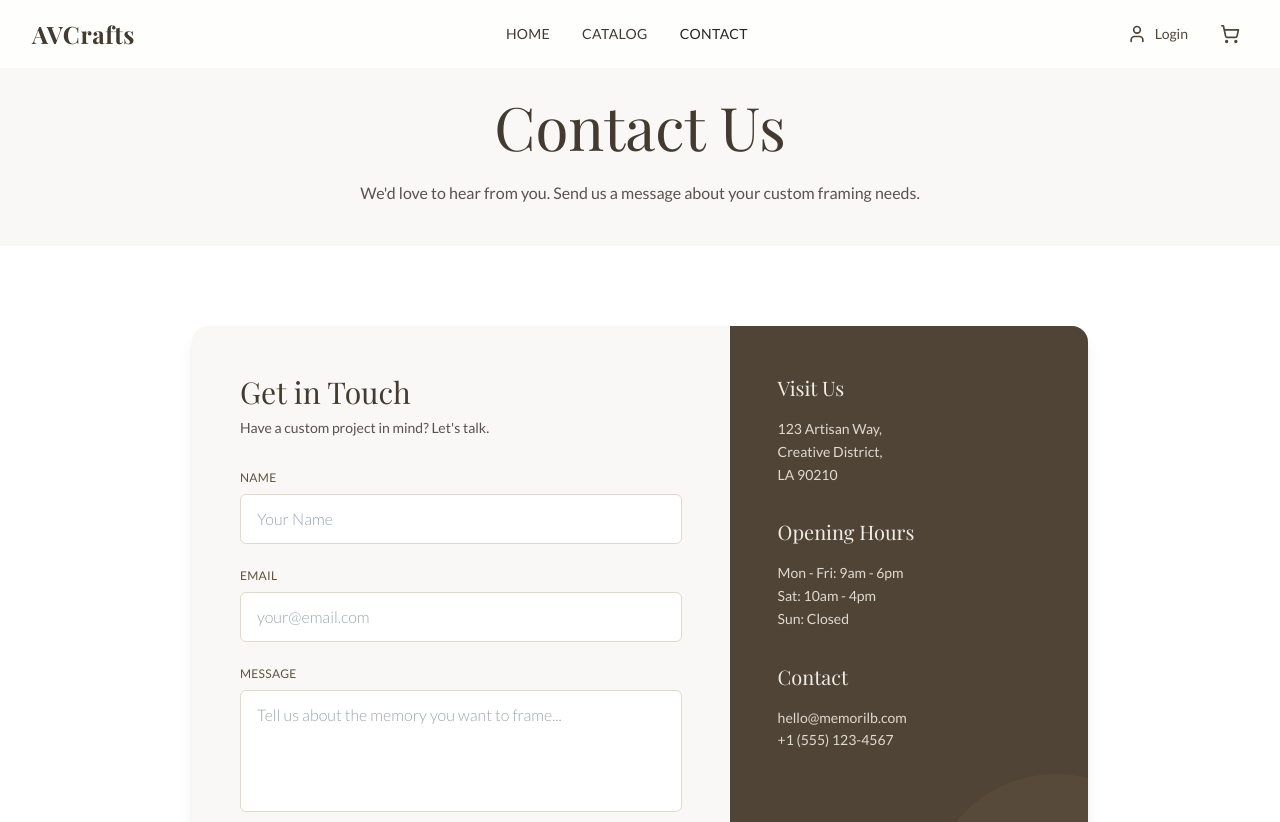
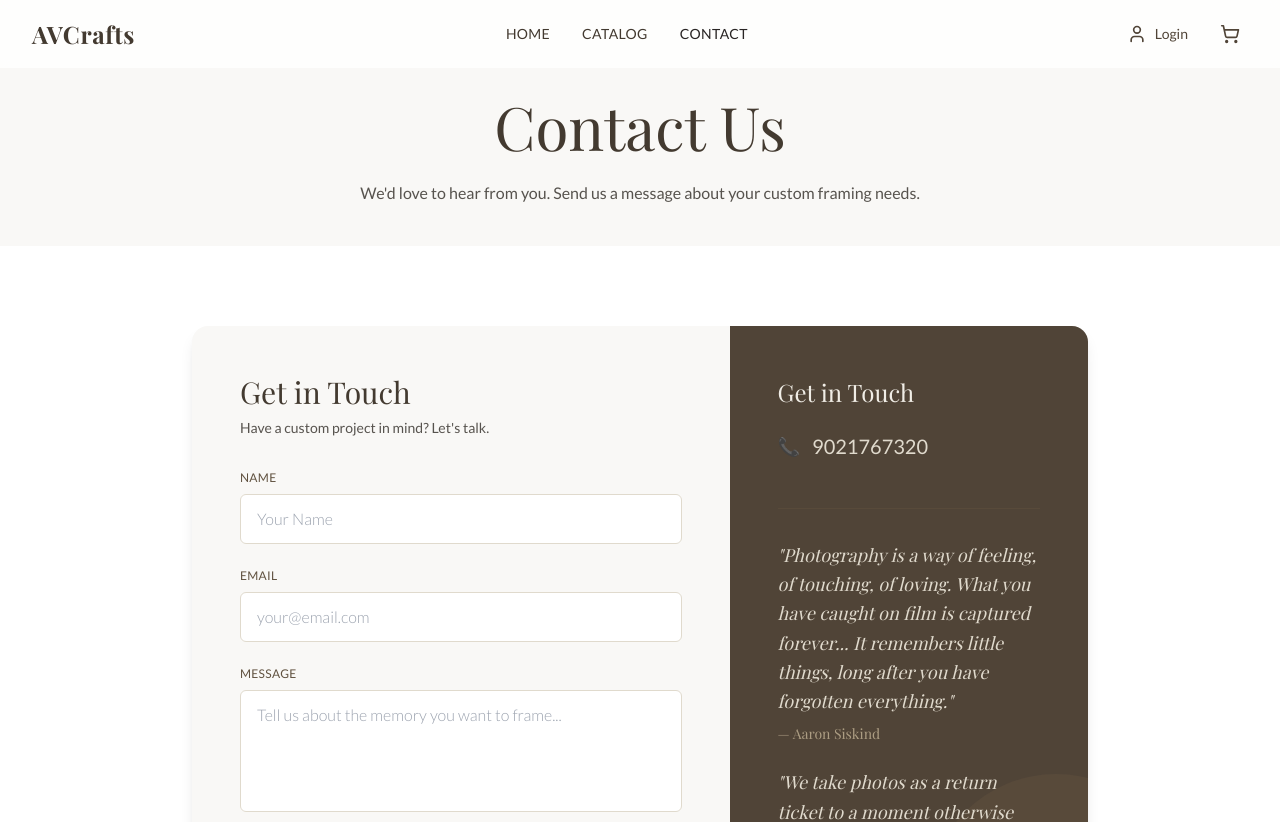
Before and after one commit to ManasT10-14/avcrafts, a React (Vite) app in the folder client/: page /contact in a window 1280 px wide. Shown: the top 822 px of the page. Built offline with nearby package versions, Linux system fonts and the light colour scheme; a web font is replaced by a local one.

Commit message:
Polish website content, update branding to AV Crafts, and clean up contact page

```diff
--- a/client/src/components/home/About.jsx
+++ b/client/src/components/home/About.jsx
@@ -26,7 +26,7 @@ const About = () => {
                     </div>
 
                     <p className="text-body text-lg">
-                        At MemoriLb, we believe that every picture tells a story worth preserving. Founded in 2024, our studio was born from a simple desire: to create beautiful, handcrafted homes for your most cherished moments.
+                        At AV Crafts, we believe that every picture tells a story worth preserving. Founded in 2024, our studio was born from a simple desire: to create beautiful, handcrafted homes for your most cherished moments.
                     </p>
 
                     <p className="text-body text-base">
--- a/client/src/components/home/Contact.jsx
+++ b/client/src/components/home/Contact.jsx
@@ -42,29 +42,25 @@ const Contact = () => {
 
                 {/* Info Side */}
                 <div className="bg-earth-800 p-8 md:p-12 w-full md:w-2/5 text-white flex flex-col justify-between relative overflow-hidden">
-                    <div className="relative z-10 space-y-8">
+                    <div className="relative z-10 space-y-12 flex flex-col justify-center h-full">
                         <div>
-                            <h3 className="font-serif text-xl mb-4 text-earth-100">Visit Us</h3>
-                            <p className="text-earth-200 text-sm leading-relaxed">
-                                123 Artisan Way,<br />
-                                Creative District,<br />
-                                LA 90210
-                            </p>
+                            <h3 className="font-serif text-2xl mb-6 text-earth-100">Get in Touch</h3>
+                            <div className="flex items-center gap-3 text-earth-200">
+                                <span className="text-lg">📞</span>
+                                <a href="tel:9021767320" className="text-xl font-medium hover:text-white transition-colors">9021767320</a>
+                            </div>
                         </div>
-                        <div>
-                            <h3 className="font-serif text-xl mb-4 text-earth-100">Opening Hours</h3>
-                            <p className="text-earth-200 text-sm leading-relaxed">
-                                Mon - Fri: 9am - 6pm<br />
-                                Sat: 10am - 4pm<br />
-                                Sun: Closed
-                            </p>
-                        </div>
-                        <div>
-                            <h3 className="font-serif text-xl mb-4 text-earth-100">Contact</h3>
-                            <p className="text-earth-200 text-sm leading-relaxed">
-                                hello@memorilb.com<br />
-                                +1 (555) 123-4567
-                            </p>
+
+                        <div className="space-y-6 pt-8 border-t border-earth-700/50">
+                            <blockquote className="italic text-earth-200 text-lg leading-relaxed font-serif">
+                                "Photography is a way of feeling, of touching, of loving. What you have caught on film is captured forever... It remembers little things, long after you have forgotten everything."
+                                <footer className="text-sm text-earth-400 mt-2 not-italic">— Aaron Siskind</footer>
+                            </blockquote>
+
+                            <blockquote className="italic text-earth-200 text-lg leading-relaxed font-serif">
+                                "We take photos as a return ticket to a moment otherwise gone."
+                                <footer className="text-sm text-earth-400 mt-2 not-italic">— Katie Thurmes</footer>
+                            </blockquote>
                         </div>
                     </div>
 
--- a/client/src/components/home/Testimonials.jsx
+++ b/client/src/components/home/Testimonials.jsx
@@ -6,7 +6,7 @@ const Testimonials = () => {
         {
             name: "Sarah Jenkins",
             role: "Interior Designer",
-            text: "MemoriLb transformed my living room wall into a masterpiece. The quality of the frames is simply unmatched, and the attention to detail is evident in every corner.",
+            text: "AV Crafts transformed my living room wall into a masterpiece. The quality of the frames is simply unmatched, and the attention to detail is evident in every corner.",
             image: "https://images.unsplash.com/photo-1494790108377-be9c29b29330?q=80&w=1974&auto=format&fit=crop"
         },
         {
```
